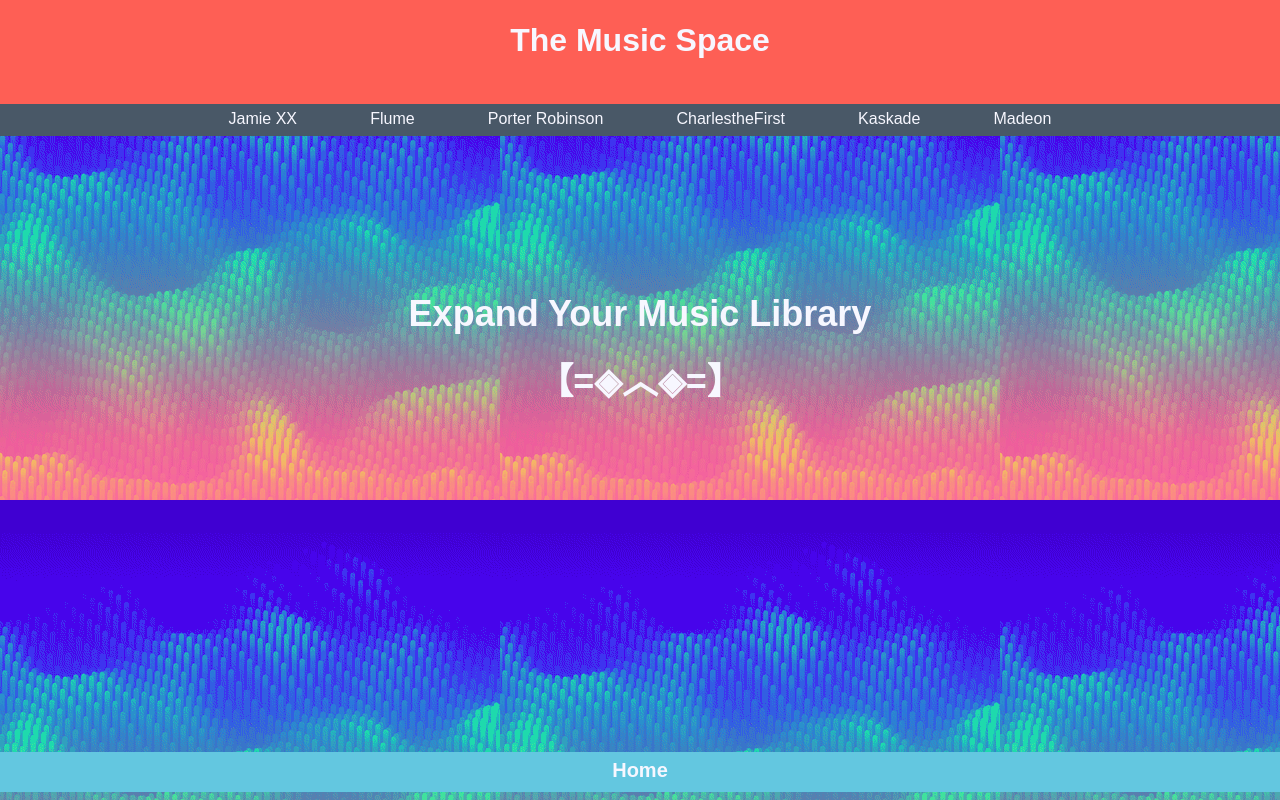
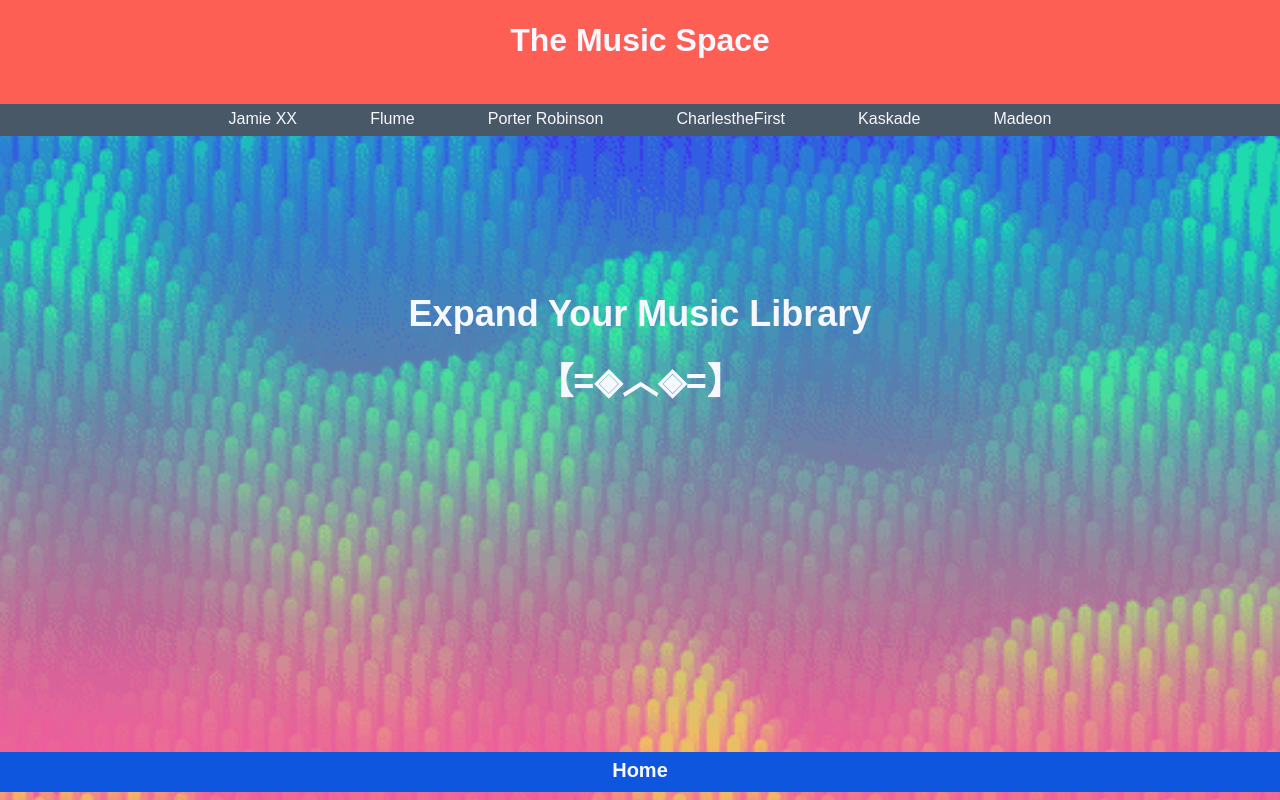
Before and after one commit to AllanHall/artists, a React (Create React App) app: page / in a window 1280 px wide. Built offline with nearby package versions, Linux system fonts and the light colour scheme.

Commit message:
finally figured out how to center the background image how I wanted

```diff
--- a/src/index.css
+++ b/src/index.css
@@ -9,6 +9,9 @@ html {
 body {
   margin: 0;
   background-image: url('./images/music.gif');
+  background-repeat: no-repeat;
+  background-size: cover;
+  background-position: 0 80%;
 }
 
 header {
@@ -72,7 +75,7 @@ footer {
   font-size: 20px;
   font-weight: bold;
   text-align: center;
-  background-color: #63c7e0;
+  background-color: #0d56dd;
   height: 4vh;
   padding-top: 0.5rem;
 }
```
